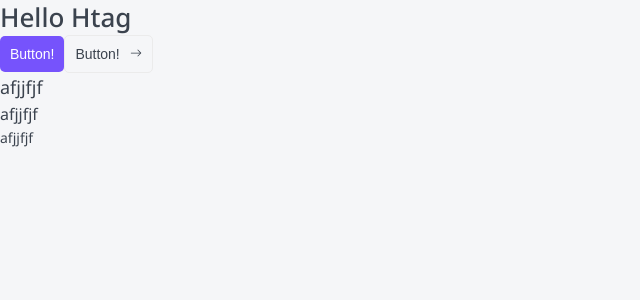
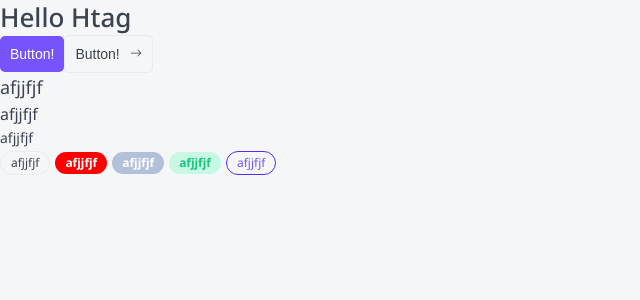
Before and after one commit to SergiyPysanenko/nextjs-app, a Next.js app: page / in a window 1280 px wide. Shown: the top 300 px of the page, without its empty margins (0-640 px from the left). Built offline with nearby package versions, Linux system fonts and the light colour scheme.

Commit message:
Add new Tag

```diff
--- a/app/globals.css
+++ b/app/globals.css
@@ -33,7 +33,7 @@ a {
   --primary-hover-color: #542afc;
   --main-statick-color: white;
   --red-accent-color: #de0000;
-  --creen-accent-color: #1dc37e;
+  --green-accent-color: #1dc37e;
   --light-green-accent-color: #c8f8e4;
   --not-active-text-color: #787d85;
   --background-color: #f5f6f8;
--- a/app/page.tsx
+++ b/app/page.tsx
@@ -1,6 +1,7 @@
 import { Htag } from "@/components/Htag/Htag";
 import { Button } from "@/components/Button/Button";
 import { Ptag } from "@/components/Ptag/Ptag";
+import { Tag } from "./../components/Tag/Tag";
 
 export default function Home(): JSX.Element {
   return (
@@ -15,6 +16,21 @@ export default function Home(): JSX.Element {
       <Ptag size="l">afjjfjf</Ptag>
       <Ptag size="m">afjjfjf</Ptag>
       <Ptag size="s">afjjfjf</Ptag>
+      <Tag size="s" color="secondary">
+        afjjfjf
+      </Tag>
+      <Tag size="s" color="red">
+        afjjfjf
+      </Tag>
+      <Tag size="s" color="grey">
+        afjjfjf
+      </Tag>
+      <Tag size="s" color="green">
+        afjjfjf
+      </Tag>
+      <Tag size="s" color="primary">
+        afjjfjf
+      </Tag>
     </div>
   );
 }
--- /dev/null
+++ b/components/Tag/Tag.module.css
@@ -0,0 +1,50 @@
+.tag {
+  display: inline-block;
+
+  box-sizing: border-box;
+  margin-right: 5px;
+
+  border-radius: 20px;
+}
+
+.s {
+  padding: 5px 10px;
+  font-size: 12px;
+  line-height: 12px;
+}
+
+.m {
+  padding: 5px 10px;
+
+  font-size: 14px;
+  line-height: 14px;
+}
+
+.secondary {
+  border: 1px solid var(--border-color);
+}
+
+.red {
+  color: white;
+  background-color: red;
+  font-weight: bold;
+}
+
+.grey {
+  color: white;
+  background-color: #b3c0d9;
+  font-weight: bold;
+}
+
+.green {
+  color: var(--green-accent-color);
+  background-color: var(--light-green-accent-color);
+  font-weight: bold;
+}
+
+.primary {
+  color: var(--primary-accent-color);
+  background: none;
+
+  border: 1px solid var(--primary-hover-color);
+}
--- /dev/null
+++ b/components/Tag/Tag.tsx
@@ -0,0 +1,31 @@
+import { TagProps } from "./Tag.props";
+import s from "./Tag.module.css";
+import cn from "classnames";
+
+export const Tag = ({
+  size = "m",
+  children,
+  color = "secondary",
+  href,
+  className,
+  ...props
+}: TagProps): JSX.Element => {
+  return (
+    <>
+      <div
+        className={cn(s.tag, className, {
+          [s.s]: size == "s",
+          [s.m]: size == "m",
+          [s.secondary]: color == "secondary",
+          [s.red]: color == "red",
+          [s.grey]: color == "grey",
+          [s.green]: color == "green",
+          [s.primary]: color == "primary",
+        })}
+        {...props}
+      >
+        {href ? <a href={href}>{children}</a> : <>{children}</>}
+      </div>
+    </>
+  );
+};
```
Also changed, not shown: components/Tag/Tag.props.ts (added, +9 -0 lines).
